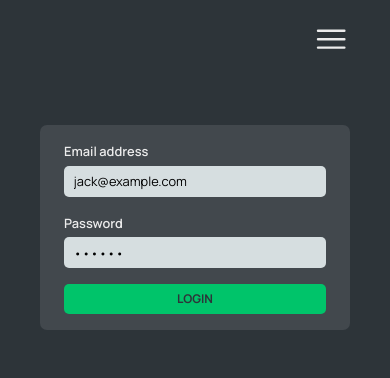
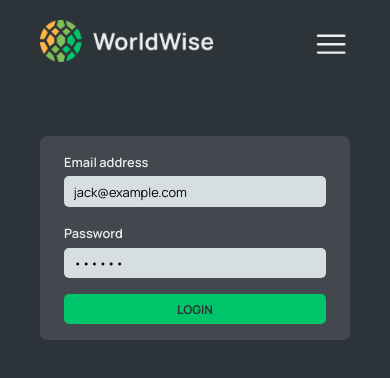
Before and after one commit to SuperUser-Gump/WorldWise, a React (Vite) app: page /login in a window 390 px wide. Shown: the top 378 px of the page. Built offline with nearby package versions, Linux system fonts and the light colour scheme.

Commit message:
style: Update Sidebar and Logo component styling

```diff
--- a/src/components/Logo.jsx
+++ b/src/components/Logo.jsx
@@ -1,10 +1,14 @@
 import styles from "./Logo.module.css";
 import { Link } from "react-router-dom";
 
-function Logo() {
+function Logo({ className }) {
   return (
     <Link to="/">
-      <img src="/logo.png" alt="WorldWise logo" className={styles.logo} />
+      <img
+        src="/logo.png"
+        alt="WorldWise logo"
+        className={`${styles.logo} ${className}`}
+      />
     </Link>
   );
 }
--- a/src/components/Logo.module.css
+++ b/src/components/Logo.module.css
@@ -1,9 +1,3 @@
 .logo {
   height: 5.2rem;
 }
-
-@media (max-width: 48em) {
-  .logo {
-    display: none;
-  }
-}
--- a/src/components/Sidebar.jsx
+++ b/src/components/Sidebar.jsx
@@ -10,7 +10,7 @@ function Sidebar({ isSidebarOpen, setIsSidebarOpen }) {
   return (
     <aside className={`${isSidebarOpen ? styles["sidebar-open"] : ""}`}>
       <div className={styles.sidebar}>
-        <Logo />
+        <Logo className={styles.logo} />
         <AppNav />
         <Outlet />
         <Footer />
--- a/src/components/Sidebar.module.css
+++ b/src/components/Sidebar.module.css
@@ -11,7 +11,7 @@
 
   position: absolute;
   top: 2.4rem;
-  left: 0;
+  left: 2.4rem;
   transform: translateX(-100%);
   transition: all 0.5s ease-in-out;
 
@@ -47,11 +47,16 @@
 @media (max-width: 64em) {
   .sidebar {
     top: 0;
+    left: 0;
     height: 100%;
   }
 }
 
 @media (max-width: 48em) {
+  .logo {
+    display: none;
+  }
+
   .sidebar {
     width: 100%;
     height: 65%;
```
